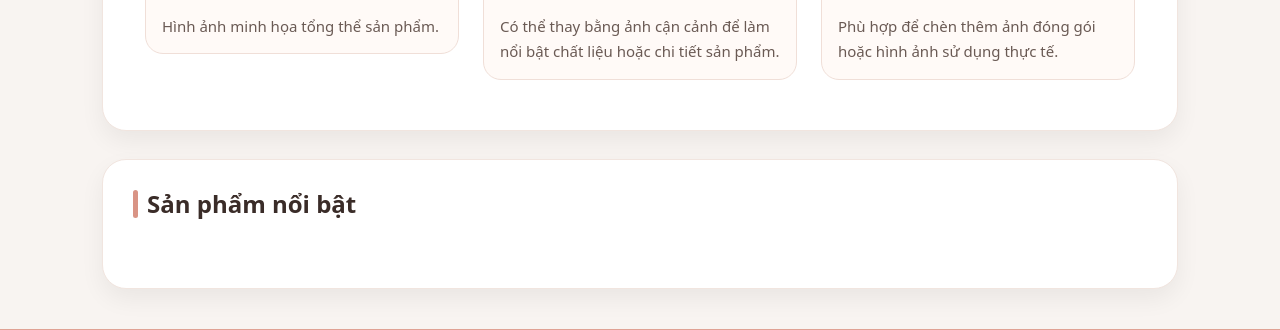
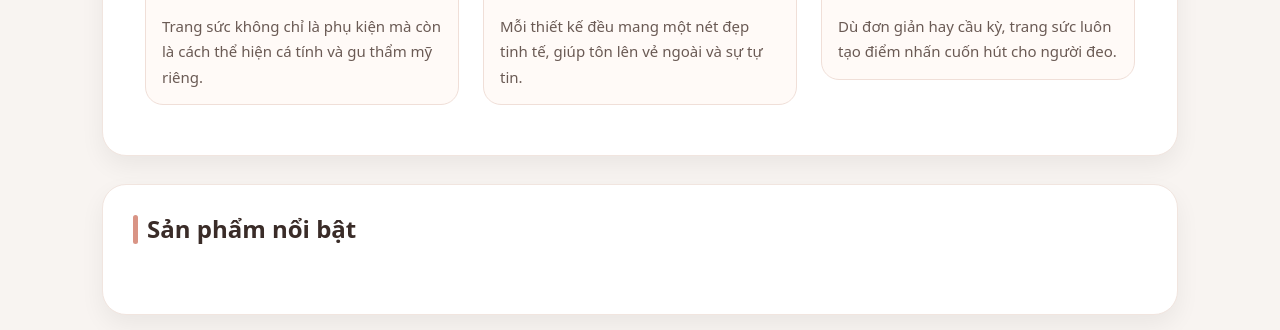
Before and after one commit to Myhang2004/-nCNPM, a Django app: template app/templates/app/detail.html in a window 1280 px wide. Shown: the part 1249-1579 px from the top of the page. Run offline with Django 5.2, Linux system fonts and the light colour scheme; the template is opened without the code that fills it, so the values that code supplies are empty; some libraries are stand-ins or nearby versions.

Commit message:
update home

```diff
--- a/app/templates/app/detail.html
+++ b/app/templates/app/detail.html
@@ -454,7 +454,7 @@
                     <div class="gallery-item">
                         <img src="{{ product.ImageURL }}" alt="{{ product.name }}">
                         <div class="gallery-caption">
-                            Hình ảnh minh họa tổng thể sản phẩm.
+                            Trang sức không chỉ là phụ kiện mà còn là cách thể hiện cá tính và gu thẩm mỹ riêng.
                         </div>
                     </div>
                 </div>
@@ -463,7 +463,7 @@
                     <div class="gallery-item">
                         <img src="{{ product.ImageURL }}" alt="{{ product.name }}">
                         <div class="gallery-caption">
-                            Có thể thay bằng ảnh cận cảnh để làm nổi bật chất liệu hoặc chi tiết sản phẩm.
+                            Mỗi thiết kế đều mang một nét đẹp tinh tế, giúp tôn lên vẻ ngoài và sự tự tin.
                         </div>
                     </div>
                 </div>
@@ -472,7 +472,7 @@
                     <div class="gallery-item">
                         <img src="{{ product.ImageURL }}" alt="{{ product.name }}">
                         <div class="gallery-caption">
-                            Phù hợp để chèn thêm ảnh đóng gói hoặc hình ảnh sử dụng thực tế.
+                            Dù đơn giản hay cầu kỳ, trang sức luôn tạo điểm nhấn cuốn hút cho người đeo.
                         </div>
                     </div>
                 </div>
```
